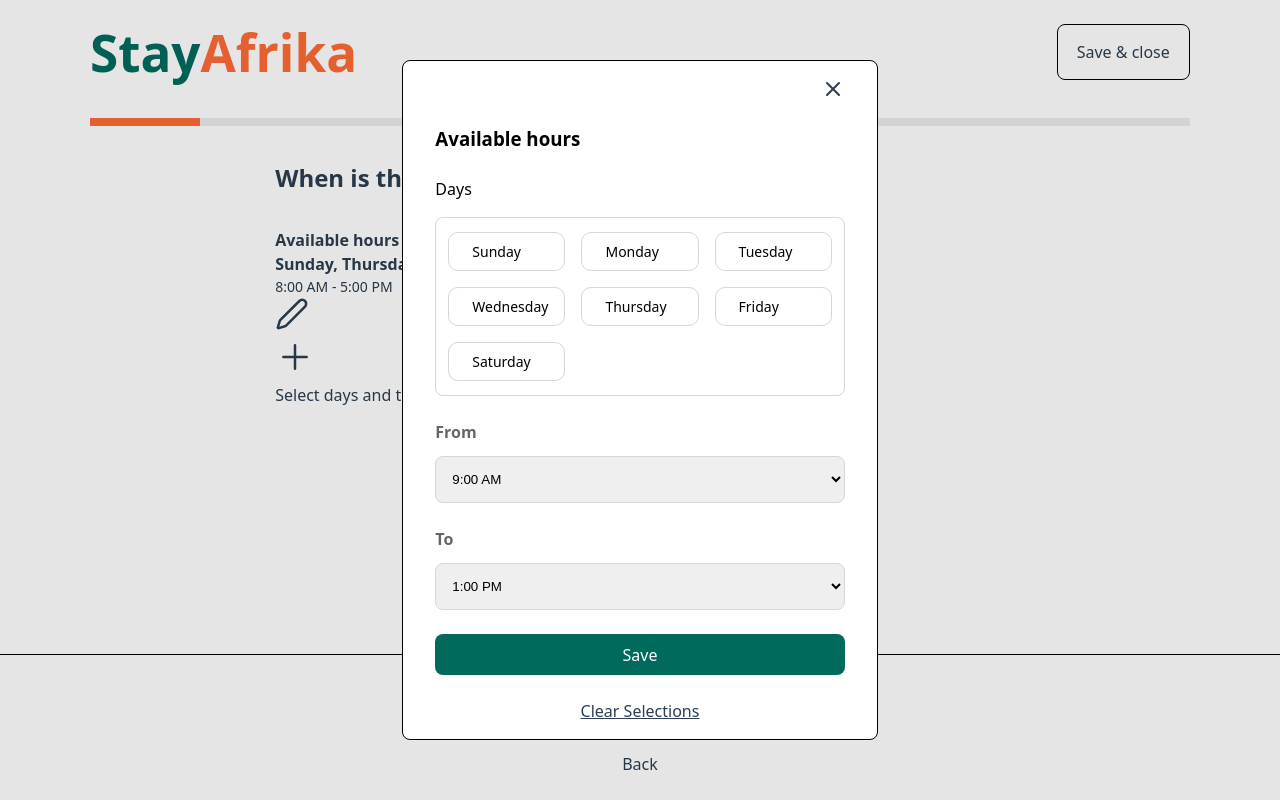
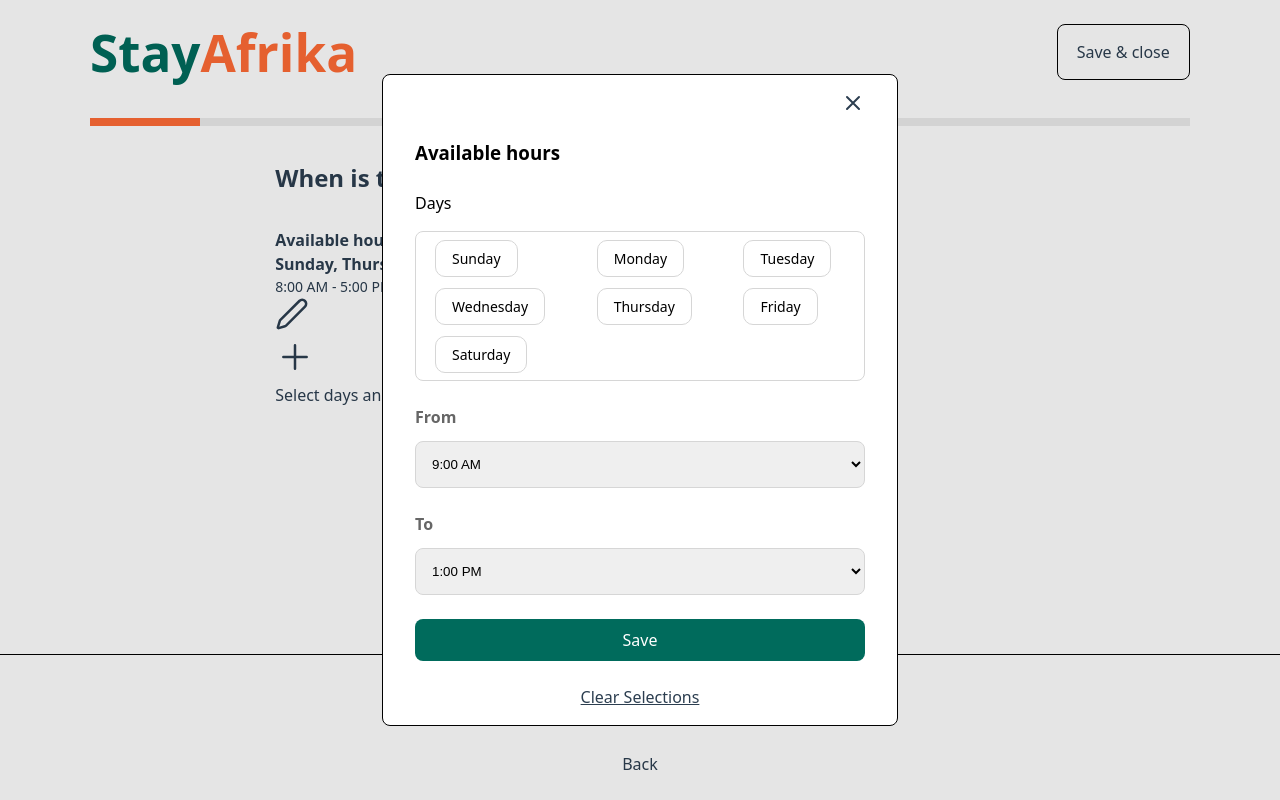
Before and after one commit to nursh/StayAfrika-Demo, a React (Vite) app: page / in a window 1280 px wide. Both pictures are taken after a click on the picture 292 px from the left and 314 px from the top of the page. Built offline with nearby package versions, Linux system fonts and the light colour scheme.

Commit message:
add hours page

```diff
--- a/src/pages/Moment8.tsx
+++ b/src/pages/Moment8.tsx
@@ -28,7 +28,12 @@ export default function Moment8() {
               <p className="txt-semibold">Sunday, Thursday</p>
               <p className="txt-normal">8:00 AM - 5:00 PM</p>
             </div>
-            <img src={Edit} alt="Edit icon" onClick={openDialog} aria-labelledby="open"/>
+            <img
+              src={Edit}
+              alt="Edit icon"
+              onClick={openDialog}
+              aria-labelledby="open"
+            />
           </div>
 
           <div className="moment">
@@ -51,34 +56,64 @@ export default function Moment8() {
         <div className="checkbox-container">
           <p className="semibold">Days</p>
           <div className="checkbox-group">
-            <label htmlFor="days" className="txt-normal">
-              <input type="checkbox" name="days" value="Sunday" />
+            <div>
+              <input type="checkbox" name="days" id="Sunday" value="Sunday" />
+              <label htmlFor="Sunday" className="txt-normal">
                 Sunday
-            </label>{" "}
-            <label htmlFor="days" className="txt-normal">
-              <input type="checkbox" name="days" value="Monday" />
+              </label>
+            </div>
+            <div>
+              <input type="checkbox" name="days" id="Monday" value="Monday" />
+              <label htmlFor="Monday" className="txt-normal">
                 Monday
-            </label>{" "}
-            <label htmlFor="days" className="txt-normal">
-              <input type="checkbox" name="days" value="Tuesday" />
+              </label>
+            </div>
+            <div>
+              <input type="checkbox" name="days" id="Tuesday" value="Tuesday" />
+              <label htmlFor="Tuesday" className="txt-normal">
                 Tuesday
-            </label>{" "}
-            <label htmlFor="days" className="txt-normal">
-              <input type="checkbox" name="days" value="Wednesday" />
+              </label>
+            </div>
+            <div>
+              <input
+                type="checkbox"
+                name="days"
+                id="Wednesday"
+                value="Wednesday"
+              />
+              <label htmlFor="Wednesday" className="txt-normal">
                 Wednesday
-            </label>{" "}
-            <label htmlFor="days" className="txt-normal">
-              <input type="checkbox" name="days" value="Thursday" />
+              </label>
+            </div>
+            <div>
+              <input
+                type="checkbox"
+                name="days"
+                id="Thursday"
+                value="Thursday"
+              />
+              <label htmlFor="Thursday" className="txt-normal">
                 Thursday
-            </label>{" "}
-            <label htmlFor="days" className="txt-normal">
-              <input type="checkbox" name="days" value="Friday" />
+              </label>
+            </div>
+            <div>
+              <input type="checkbox" name="days" id="Friday" value="Friday" />
+              <label htmlFor="Friday" className="txt-normal">
                 Friday
-            </label>{" "}
-            <label htmlFor="days" className="txt-normal">
-              <input type="checkbox" name="days" value="Saturday" />
+              </label>
+            </div>
+
+            <div>
+              <input
+                type="checkbox"
+                name="days"
+                id="Saturday"
+                value="Saturday"
+              />
+              <label htmlFor="Saturday" className="txt-normal">
                 Saturday
               </label>
+            </div>
           </div>
         </div>
 
--- a/src/styles/Form-Group.css
+++ b/src/styles/Form-Group.css
@@ -93,8 +93,8 @@ select {
   padding: 0.875rem 0.75rem;
   border-radius: 0.5rem;
   display: grid;
-  grid-template-columns: repeat(3, 1fr);
-  gap: 1rem;
+  grid-template-columns: repeat(3, auto);
+  gap: 1.5rem;
 }
 
 .checkbox-group input {
@@ -107,9 +107,14 @@ select {
   border-radius: 0.625rem;
 }
 
+input[type="checkbox"]:checked + label {
+  border: 1px solid var(--color-orange);
+  background-color: var(--color-light-orange);
+}
+
 /* Dialog */
 dialog {
-  max-width: 450px;
+  width: 450px;
   border: 0.2px solid;
   border-radius: 0.5rem;
   padding-inline: 2rem;
```
Lines whose indentation alone changed are shown as unchanged.
